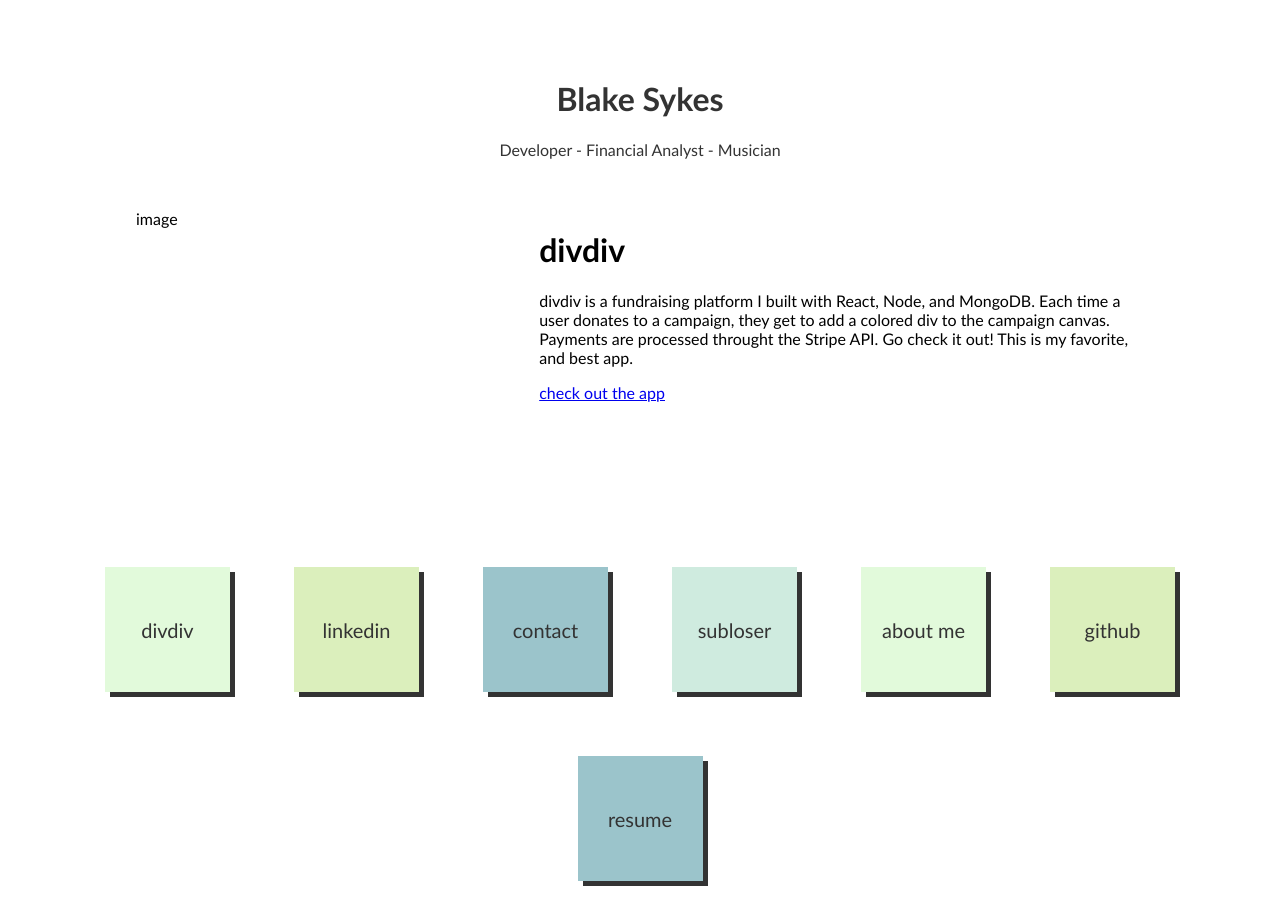
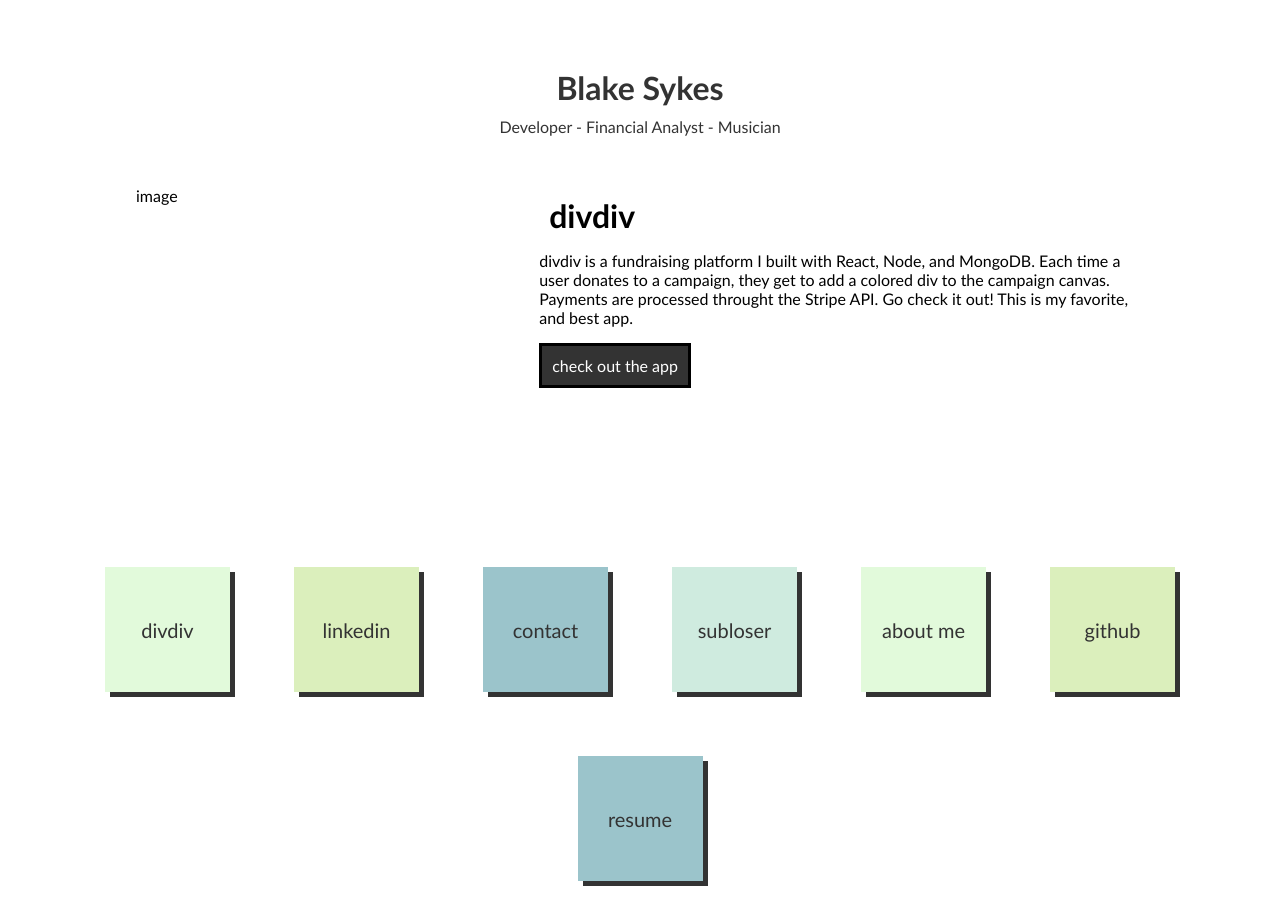
Before and after one commit to psych0sykes/react-portfolio, a React (Create React App) app in the folder client/: page / in a window 1280 px wide. Both pictures are taken after a click on the element "divdiv". Built offline with nearby package versions, Linux system fonts and the light colour scheme.

Commit message:
Added style to buttons and links and moved the menu a bit higher.

```diff
--- a/client/src/animations/style.css
+++ b/client/src/animations/style.css
@@ -8,6 +8,6 @@
 }
 
 @keyframes moveMenu {
-    0% {top: 275px;}
+    0% {top: 150px;}
     100% {top: 525px;}
 }
--- a/client/src/components/ItemDisplay/index.js
+++ b/client/src/components/ItemDisplay/index.js
@@ -12,6 +12,10 @@ function ItemDisplay(props) {
         }
     }
 
+    function openLink(url){
+        window.open(url, '_blank')
+    }
+
     return(
         <div className='ItemDisplay'>
             <div className='itemIcon'>
@@ -20,7 +24,9 @@ function ItemDisplay(props) {
             <div className='itemContent'>
                 <h1>{props.item.title}</h1>
                 <p>{props.item.description}</p>
-                <a href={props.item.url}>{props.item.urlText}</a>
+                <button onClick={() => openLink(props.item.url)}>
+                    {props.item.urlText}
+                </button>
             </div>
         </div>
     )
--- a/client/src/components/ItemMenu/style.css
+++ b/client/src/components/ItemMenu/style.css
@@ -4,7 +4,7 @@
     padding-top: 10px;
     justify-content: center;
     position: absolute;
-    top: 275px;
+    top: 150px;
     left: 0;
     right: 0;
     margin: auto;
@@ -21,6 +21,9 @@
     align-content: center;
     box-shadow: 5px 5px #333333;
 }
+.menuItem:hover {
+    cursor: pointer;
+}
 .menuItem p {
     color: #333333;
     font-size: 20px;
--- a/client/src/index.css
+++ b/client/src/index.css
@@ -1,3 +1,26 @@
 * {
     font-family: 'Gill Sans', 'Gill Sans MT', Calibri, 'Trebuchet MS', sans-serif;
 }
+a {
+    text-decoration: none;
+    color: orangered;
+}
+a:hover {
+    color: black;
+}
+button {
+    padding: 10px;
+    color: white;
+    background-color: #333333;
+    font-size: medium;
+    transition-duration: 0.2s;
+    border: 3px solid black;
+}
+button:hover {
+    color: orangered;
+    box-shadow: none;
+    background-color: white;
+}
+h1 {
+    margin: 10px;
+}
```
